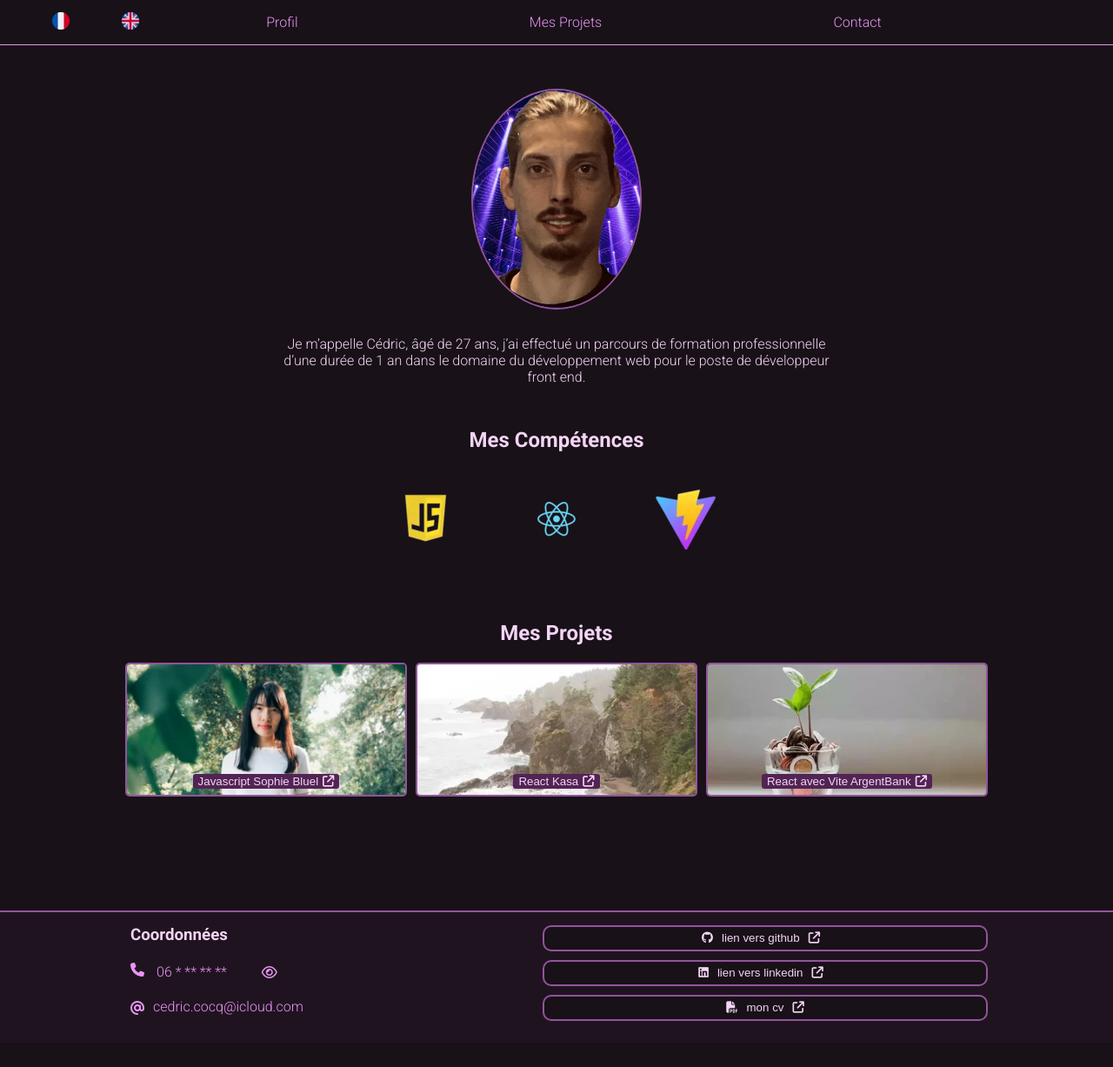
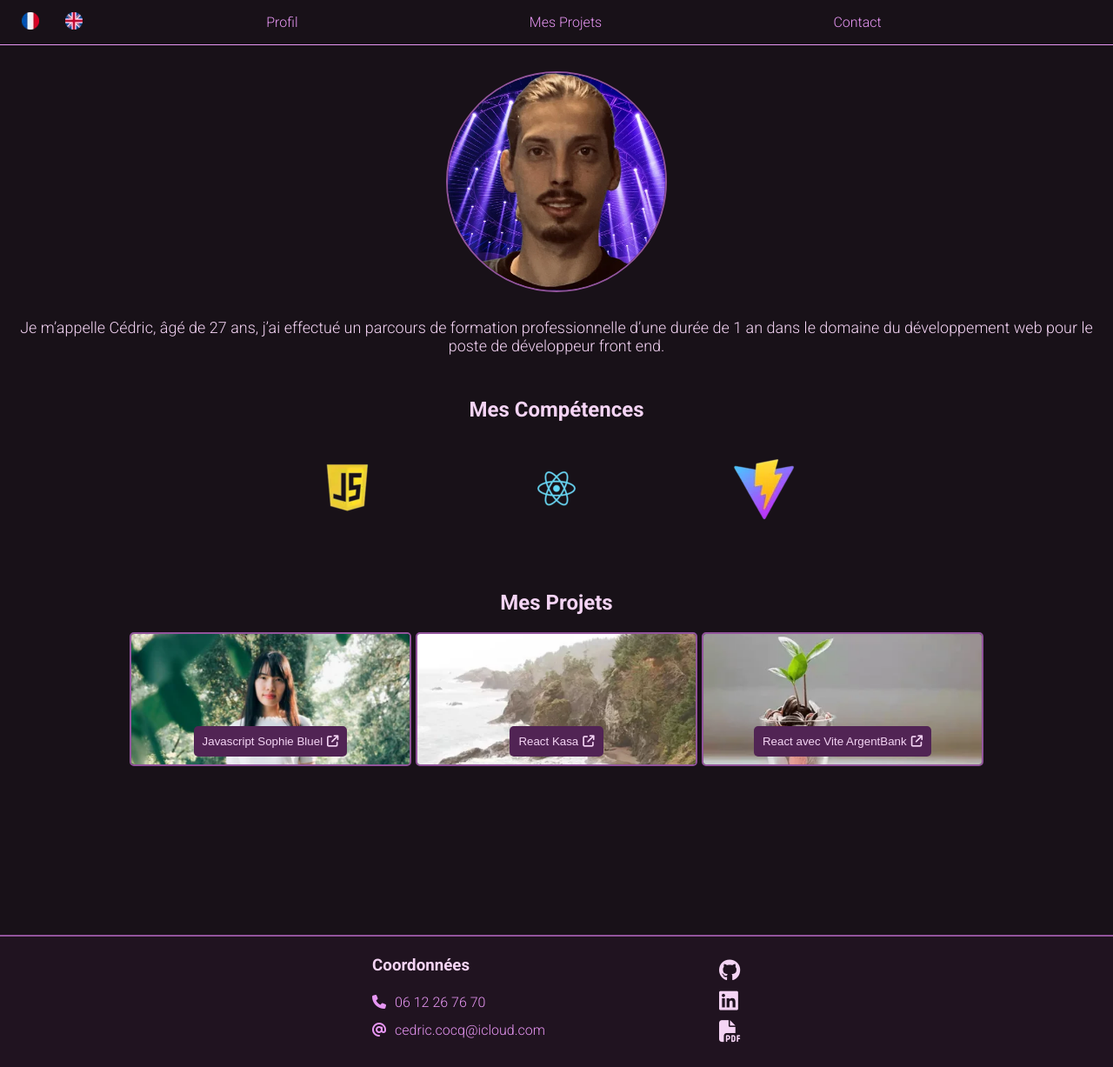
Before and after one commit to cedric-developpeur-web/ReactVite_Portfolio, a React (Vite) app in the folder front_end/: page / in a window 1280 px wide. Shown: the whole page at 87% size. Before the commit the page ends 1199 px from the top, so only its background shows below. Built offline with nearby package versions, Linux system fonts and the light colour scheme.

Commit message:
adaptation du reponsive

```diff
--- a/front_end/src/component/competences/skill.scss
+++ b/front_end/src/component/competences/skill.scss
@@ -10,7 +10,23 @@
 
   .posi_skills {
     display: flex;
+    flex-direction: column;
     justify-content: center;
     align-items: center;
   }
 }
+
+// grand ecran mobile
+@media screen and (min-width:480px) {
+  #skill .posi_skills {
+    flex-direction: row;
+    gap: 30px;
+  }
+}
+
+// version tablette
+@media screen and (min-width:767px) {
+  #skill .posi_skills {
+    gap: 90px;
+  }
+}
--- a/front_end/src/component/footer/Footer.jsx
+++ b/front_end/src/component/footer/Footer.jsx
@@ -1,4 +1,4 @@
-import React, { useEffect, useState } from 'react';
+import React from 'react';
 import { useTranslation } from 'react-i18next';
 import '../../traduction_i18next/i18next';
 import donnee from '../../traductor/fr.json';
@@ -7,34 +7,7 @@ const Footer = () => {
   const { t } = useTranslation();
   const data = donnee.footer;
 
-  const [numberHide, setNumberHide] = useState("");
-  const [revealNumber, setRevealNumber] = useState(false);
 
-  // fonction qui affiche les 4 premier chiffre et masque le reste
-  const hideNumber = (numb) => {
-    return numb.slice(0, 3) + numb.slice(4).replace(/\d/g, "*");
-  };
-
-  // utiliser useEffect pour définir le numéro chiffré après le chargement
-  useEffect(() => {
-    const number = hideNumber(data.number);
-    setNumberHide(number);
-  }, [data.number]);
-
-  // fonctions qui vient réveler le numéro complet au survol de l'icone (sur ordinateur)
-  const numberRevealEnter = () => {
-    setRevealNumber(true);
-  };
-  const numberRevealLeave = () => {
-    setRevealNumber(false);
-  };
-  // fonctions qui vient réveler le numéro sur une interface tactile au click de l'icone (mobile et tablette)
-  const revealTouchStart = () => {
-    setRevealNumber(true);
-  };
-  const revealTouchEnd = () => {
-    setRevealNumber(false);
-  };
   // fonction de redirection de lien vers une autre page web grace à blank
   const mailto = () => {
     window.open('mailto:{data.mail}', '_blank');
@@ -51,13 +24,7 @@ const Footer = () => {
         <h3>{t('footer.title')}</h3>
         <div className='phone'>
           <i className="fa-solid fa-phone"></i>
-          <p>{revealNumber ? data.number : numberHide}</p>
-          <i className="fa-regular fa-eye"
-            //evenement onMouseEnter et onMouseLeave nous permet de faire un effet de hover sur l'icone eyes pour affichée le numéro (ordinateur)
-            onMouseEnter={numberRevealEnter} onMouseLeave={numberRevealLeave}
-            //evenement onMouseEnter et onMouseLeave nous permet de faire un effet au touché sur l'icone eyes pour affichée le numéro (mobile tablette)
-            onTouchStart={revealTouchStart} onTouchEnd={revealTouchEnd}
-          ></i>
+          <p>{data.number}</p>
         </div>
         <div className='mail' onClick={mailto}>
           <i className="fa-solid fa-at"></i>
@@ -65,9 +32,9 @@ const Footer = () => {
         </div>
       </div>
       <div className='dispo_button'>
-        <button onClick={github}><i className="fa-brands fa-github"></i>{t('footer.github')}<i className="fa-solid fa-arrow-up-right-from-square" aria-hidden="true"></i></button>
-        <button onClick={linkedin}><i className="fa-brands fa-linkedin"></i>{t('footer.linkedin')}<i className="fa-solid fa-arrow-up-right-from-square" aria-hidden="true"></i></button>
-        <button><i className="fa-solid fa-file-pdf"></i>{t('footer.cv')}<i className="fa-solid fa-arrow-up-right-from-square" aria-hidden="true"></i></button>
+        <i onClick={github} className="fa-brands fa-github"></i>
+        <i onClick={linkedin} className="fa-brands fa-linkedin"></i>
+        <i className="fa-solid fa-file-pdf"></i>
       </div>
     </footer>
   );
--- a/front_end/src/component/footer/footer.scss
+++ b/front_end/src/component/footer/footer.scss
@@ -1,7 +1,8 @@
 footer {
   display: flex;
-  flex-direction: column;
-  justify-content: flex-end;
+  justify-content: center;
+  align-items: center;
+  gap: 40px;
   width: 100%;
   height: 150px;
   border-top: solid 2px $color_border;
@@ -9,51 +10,39 @@ footer {
   margin-top: 30px;
 
   .dispo_coordonnee {
-    position: absolute;
-    padding: 0px 0px 30px 15px;
+    padding-bottom: 20px;
 
     h3 {
       color: $color_h3;
-      margin-top: 10px;
-      margin-bottom: 20px;
     }
 
     i {
-      margin: 0px;
       color: $color_link;
     }
 
     .phone {
+      display: flex;
+      align-items: center;
+      gap: 10px;
+      margin-bottom: 10px;
 
       p {
-        position: relative;
-        left: 30px;
-        bottom: 20px;
         color: $color_link;
         margin: 0;
-      }
-
-      .fa-eye {
-        position: absolute;
-        top: 56px;
-        right: 30px;
-
-        &:hover {
-          cursor: pointer;
-        }
       }
     }
 
     .mail {
+      display: flex;
+      align-items: center;
+      gap: 10px;
+
       :hover {
         cursor: pointer;
         text-decoration: underline;
       }
 
       a {
-        position: relative;
-        left: 10px;
-        bottom: 2px;
         color: $color_link;
         margin: 0;
       }
@@ -65,70 +54,45 @@ footer {
     flex-direction: column;
     gap: 10px;
 
-    button {
-      position: relative;
-      bottom: 25px;
-      left: 240px;
-      width: 40%;
-      height: 30px;
-      border-radius: 10px;
-      border: solid 2px $color_border;
-      background-color: $button_footer;
+    i {
+      font-size: 25px;
       color: $button_text;
 
       &:hover {
         cursor: pointer;
       }
-
-      i {
-        margin-right: 10px;
-      }
-
-      .fa-solid {
-        margin-left: 10px;
-      }
     }
   }
 }
 
+// grand ecran mobile
+@media screen and (min-width:480px) {
+  footer {
+    gap: 100px;
+  }
+}
 
-// version tablette
+// // version tablette
 @media screen and (min-width:767px) {
   footer {
+    margin-top: 155px;
+
     .dispo_coordonnee {
-      padding: 0px 10px 30px 80px;
-    }
-
-    .dispo_button {
-      button {
-        left: 380px;
-      }
-    }
-
-    .phone {
-      .fa-eye {
-        right: 40px;
-      }
+      padding-bottom: 30px
     }
   }
 }
 
-
-// version desktop
+// // version desktop full hd
 @media screen and (min-width:1024px) {
   footer {
-    margin-top: 110px;
-
-    .dispo_coordonnee {
-      padding: 0px 10px 30px 150px;
-    }
-
-    .dispo_button {
-      align-items: center;
-
-      button {
-        left: 240px;
-      }
-    }
+    gap: 200px;
   }
 }
+
+// // version desktop 2k et plus
+@media screen and (min-width:1920px) {
+  footer {
+    margin-top: 248px;
+  }
+}
--- a/front_end/src/component/navbar/navbar.scss
+++ b/front_end/src/component/navbar/navbar.scss
@@ -1,7 +1,7 @@
 nav {
   .posi_drapeau {
     position: absolute;
-    left: 15px;
+    left: 5px;
     top: 14px;
 
     :hover {
@@ -9,7 +9,7 @@ nav {
     }
 
     .drap_fr {
-      margin-right: 20px;
+      margin-right: 10px;
     }
   }
 
@@ -35,39 +35,43 @@ nav {
   }
 }
 
+// grand ecran mobile
+@media screen and (min-width:480px) {
+  nav .posi_drapeau {
+    left: 15px;
+
+    .drap_fr {
+      margin-right: 20px;
+    }
+  }
+}
+
 // version tablette
 @media screen and (min-width:767px) {
-  nav {
-    .posi_drapeau {
-      left: 40px;
-      top: 14px;
+  nav .posi_drapeau {
+    left: 20px;
 
     .drap_fr {
-        margin-right: 50px;
-      }
+      margin-right: 20px;
     }
   }
 }
 
 
-// version desktop
+// version desktop full hd
 @media screen and (min-width:1024px) {
-  nav {
-    .posi_drapeau {
-      left: 60px;
-      top: 14px;
+  nav .posi_drapeau {
+    left: 25px;
 
     .drap_fr {
-        margin-right: 60px;
-      }
+      margin-right: 30px;
     }
   }
 }
 
-// version desktop large ecran
+// version desktop 2k et plus
 @media screen and (min-width:1920px) {
-  nav {
-    .posi_drapeau {
+  nav .posi_drapeau {
     left: 30px;
     top: 14px;
 
@@ -76,4 +80,3 @@ nav {
     }
   }
 }
-}
--- a/front_end/src/component/presentation/presentation.scss
+++ b/front_end/src/component/presentation/presentation.scss
@@ -5,8 +5,8 @@
 
 
   img {
-    margin-top: 50px;
-    width: 50%;
+    margin-top: 30px;
+    width: 180px;
     height: 180px;
     border-radius: 50%;
     border: solid 2px $color_border;
@@ -20,7 +20,6 @@
   align-items: center;
 
   h1 {
-    width: 50%;
     margin: 30px 0px 0px 0px;
     color: $color_h1;
     text-align: center;
@@ -29,41 +28,38 @@
   }
 }
 
-// version tablette
-@media screen and (min-width:767px) {
-  .prestation {
-    img {
-      width: 30%;
+// grand ecran mobile
+@media screen and (min-width:480px) {
+  .prestation img {
+    width: 200px;
     height: 200px;
-      object-fit: cover;
-    }
   }
 }
 
-// version desktop
-@media screen and (min-width:1024px) {
-  .prestation {
-    img {
-      width: 15%;
-      height: 250px;
-      object-fit: cover;
+// version tablette
+@media screen and (min-width:767px) {
+  .prestation img {
+    width: 220px;
+    height: 220px;
   }
+
+  .descript h1 {
+    font-size: 18px;
   }
 }
 
-// version desktop large ecran
-@media screen and (min-width:1920px) {
-  .prestation {
-    img {
-      width: 10%;
+// version desktop full hd
+@media screen and (min-width:1024px) {
+  .prestation img {
+    width: 250px;
     height: 250px;
-      object-fit: cover;
   }
 }
 
-  .descript {
-    h1 {
-      font-size: 18px;
+// version desktop large ecran 2k et plus
+@media screen and (min-width:1920px) {
+  .prestation img {
+    width: 300px;
+    height: 300px;
   }
 }
-}
--- a/front_end/src/component/projets/projet.scss
+++ b/front_end/src/component/projets/projet.scss
@@ -11,10 +11,9 @@
   .posi_projects {
     display: flex;
     flex-direction: column;
-    gap: 10px;
 
     img {
-      width: 300px;
+      width: 250px;
       height: 150px;
       border-radius: 5px;
       border: solid 2px $color_border;
@@ -27,8 +26,10 @@
 
       button {
         position: relative;
-        bottom: 30px;
-        border-radius: 3px;
+        bottom: 50px;
+        border-radius: 5px;
+        padding: 5px 10px;
+        height: 35px;
         border: transparent;
         background-color: $color_button;
         color: $color_text;
@@ -45,41 +46,41 @@
   }
 }
 
+// grand ecran mobile
+@media screen and (min-width:480px) {
+  .project .posi_projects img {
+    width: 400px;
+    height: 200px;
+  }
+}
 
 // version tablette
 @media screen and (min-width:767px) {
   .project .posi_projects {
     flex-direction: row;
     justify-content: space-evenly;
-    gap: 10px;
+    gap: 5px;
 
     img {
       width: 240px;
       height: 150px;
-      object-fit: cover;
     }
   }
 }
 
 
-// version desktop
+// version desktop full hd
 @media screen and (min-width:1024px) {
-  .project .posi_projects {
-    display: flex;
-    gap: 10px;
-
-    img {
-      width: 320px;
-      height: 150px;
-      object-fit: cover;
-    }
+  .project .posi_projects img {
+    width: 320px;
+    height: 150px;
   }
 }
 
-//version desktop large ecran
+//version desktop large ecran 2k et plus
 @media screen and (min-width:1920px) {
   .project .posi_projects {
-    gap: 30px;
+    gap: 15px;
 
     img {
       width: 500px;
--- a/front_end/src/page/works.jsx
+++ b/front_end/src/page/works.jsx
@@ -1,6 +1,7 @@
 import React from 'react';
 import NavBar from '../component/navbar/NavBar';
 import Structure from '../component/work/Structure';
+import Footer from '../component/footer/Footer';
 
 const works = () => {
   return (
@@ -9,6 +10,7 @@ const works = () => {
       <main>
         <Structure />
       </main>
+      <Footer />
     </>
   );
 };
```
Also changed, not shown: front_end/src/component/error/error.scss (+20 -14 lines), front_end/src/component/work/structure.scss (+59 -48 lines). Lines whose indentation alone changed are shown as unchanged.
